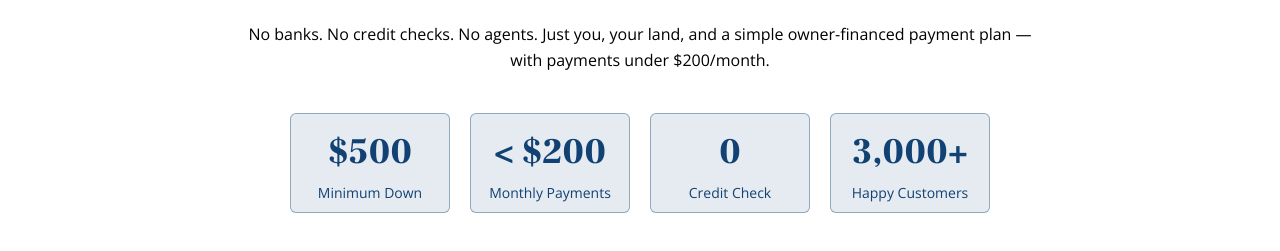
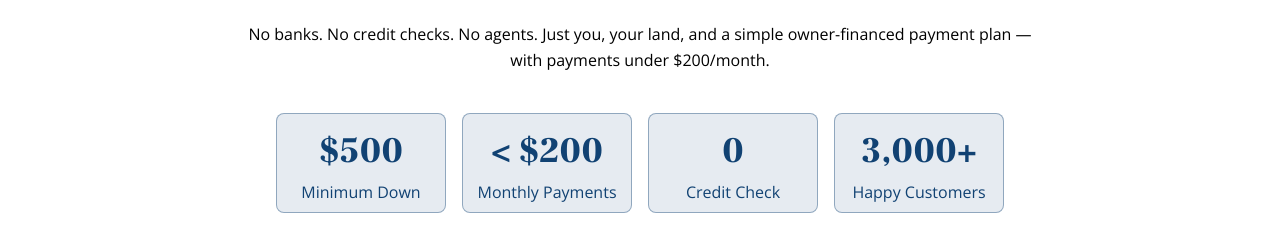
Before and after one commit to Cosmo-US-LLC/discount-lot-website, a React (Vite) app: page /states/kentucky in a window 1280 px wide. Shown: the part 7012-7263 px from the top of the page. Built offline with nearby package versions, Linux system fonts and the light colour scheme.

Commit message:
update the footer links

```diff
--- a/src/components/layouts/footer/Footer.jsx
+++ b/src/components/layouts/footer/Footer.jsx
@@ -12,7 +12,7 @@ function Footer() {
         <p className="mb-6 text-center text-[18px] leading-7 text-[#161009]">
           Please read our policies regarding{" "}
           <a
-            href="#payment-plans"
+            href="https://discountlots.com/policies/"
             className="font-semibold text-[#114273] underline decoration-[#114273] decoration-solid"
           >
             payment plans
@@ -52,16 +52,28 @@ function Footer() {
           <span>Copyright Discount Lots © 2026. All rights reserved.</span>
           <span className="text-[#d1d5db]">|</span>
           <div className="flex flex-wrap items-center justify-center gap-4">
-            <a href="#privacy" className="hover:text-slate-700">
+            <a
+              href="https://discountlots.com/privacy-policy/"
+              className="hover:text-slate-700"
+            >
               Privacy Policy
             </a>
-            <a href="#terms" className="hover:text-slate-700">
+            <a
+              href="https://discountlots.com/terms-and-conditions/"
+              className="hover:text-slate-700"
+            >
               Terms &amp; Conditions
             </a>
-            <a href="#pci" className="hover:text-slate-700">
+            <a
+              href="https://discountlots.com/pci-dss/"
+              className="hover:text-slate-700"
+            >
               PCI Security Policy
             </a>
-            <a href="#llm-info" className="hover:text-slate-700">
+            <a
+              href="https://discountlots.com/llm-info/"
+              className="hover:text-slate-700"
+            >
               LLM Info Page
             </a>
           </div>
--- a/src/components/pageComponents/states/Kentucky/KentuckyPricingSection.jsx
+++ b/src/components/pageComponents/states/Kentucky/KentuckyPricingSection.jsx
@@ -25,11 +25,11 @@ function KentuckyPricingSection() {
           </p>
         </div>
 
-        <div className="flex w-full h-full flex-wrap items-start justify-center gap-5">
+        <div className="flex w-full h-full flex-wrap items-start justify-center gap-4">
           {stats.map((item) => (
             <div
               key={item.label}
-              className="flex w-[160px] h-[100px] backdrop-blur-[2px] border border-[#11427366] bg-[#1142731A] rounded-[6px] flex-col items-center justify-center"
+              className="flex w-[170px] h-[100px] backdrop-blur-[2px] border border-[#11427366] bg-[#1142731A] rounded-[8px] flex-col items-center justify-center"
             >
               <p
                 className="w-full text-[36px] font-black leading-[57.2px] text-[#114273]"
@@ -37,7 +37,7 @@ function KentuckyPricingSection() {
               >
                 {item.value}
               </p>
-              <p className="w-full text-[14px] font-normal leading-normal text-[#114273]">
+              <p className="w-full text-[16px] font-normal leading-normal text-[#114273]">
                 {item.label}
               </p>
             </div>
```
